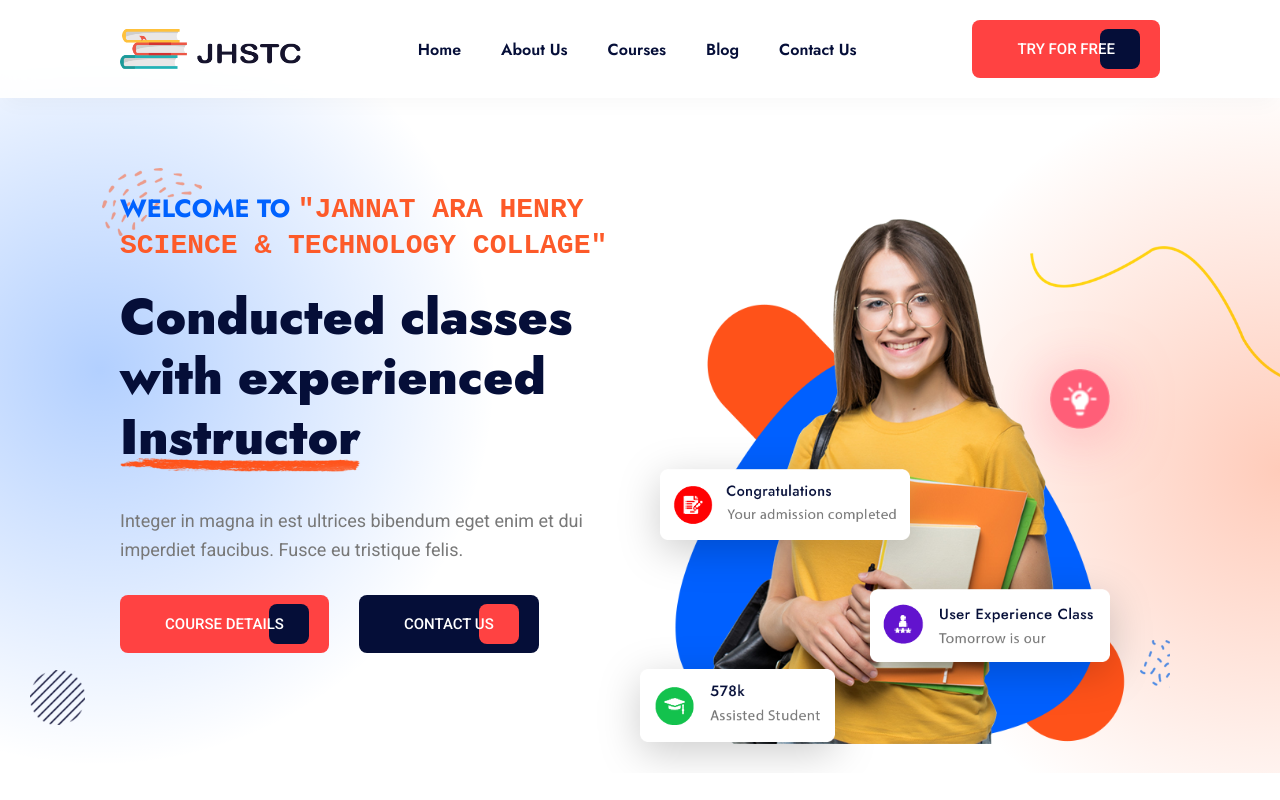
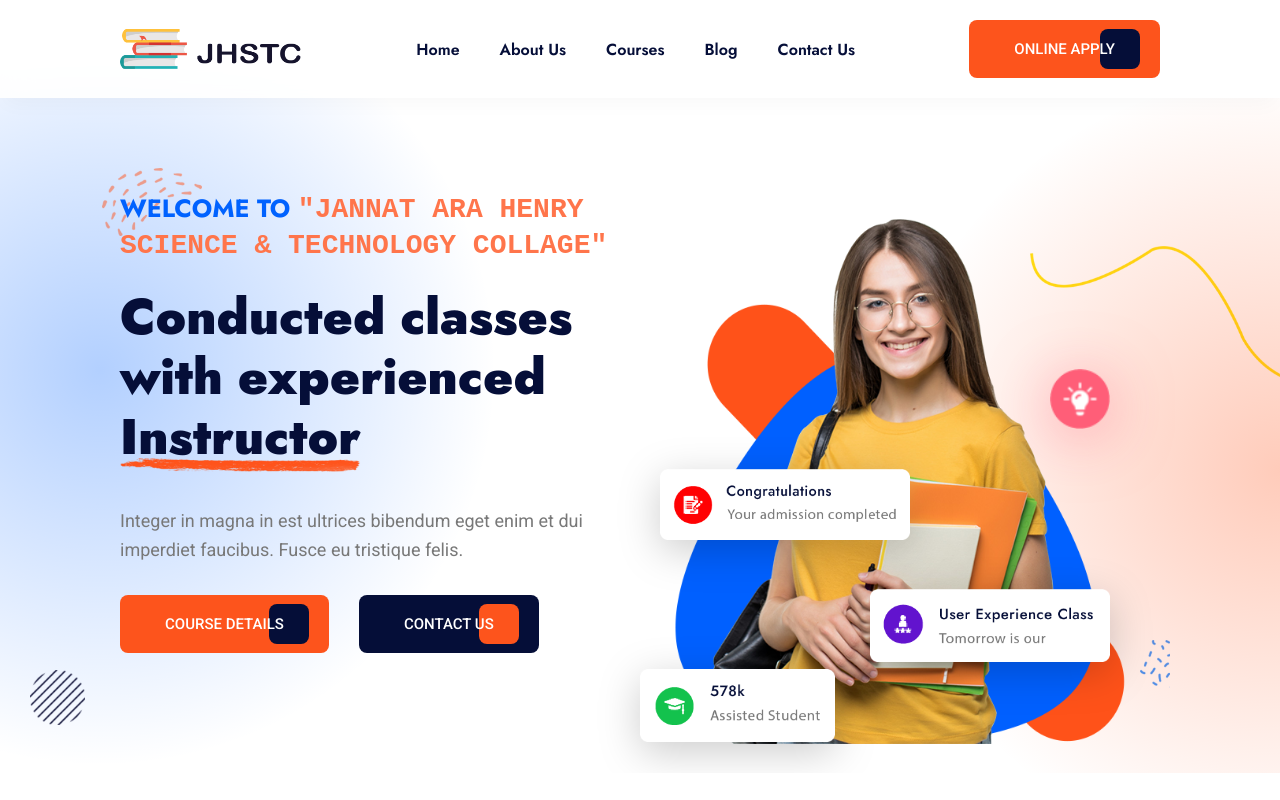
Before and after one commit to dev-mhrony/Education-Website---Frontend-by-MH-RONY-, a plain HTML site: page index.html in a window 1280 px wide. Shown: the top 800 px of the page. Drawn offline with nearby package versions, Linux system fonts and the light colour scheme.

Commit message:
Demo Project Done - 27/06/2022

```diff
--- a/assets/css/animation.css
+++ b/assets/css/animation.css
@@ -4,8 +4,8 @@
 
 /**
  * copyright 2022 @dev-mhrony
+ * Website : www.developerrony.com
  */
-
 
 
 
--- a/assets/css/media_queries.css
+++ b/assets/css/media_queries.css
@@ -4,8 +4,8 @@
 
 /**
  * copyright 2022 @dev-mhrony
+ * Website : www.developerrony.com
  */
-
 
 
 
--- a/assets/css/style.css
+++ b/assets/css/style.css
@@ -4,6 +4,7 @@
 
 /**
  * copyright 2022 @dev-mhrony
+ * Website : www.developerrony.com
  */
 
 
--- a/assets/css/variable.css
+++ b/assets/css/variable.css
@@ -4,6 +4,7 @@
 
 /**
  * copyright 2022 @dev-mhrony
+ * Website : www.developerrony.com
  */
 
 
@@ -20,7 +21,7 @@
    * colors
    */
 
-  --red-orange-color-wheel: hsl(0, 100%, 63%);
+  --red-orange-color-wheel: hsl(15, 98%, 55%);
   --ultramarine-blue: hsl(217, 100%, 50%);
   --lavender-blue: hsl(229, 96%, 91%);
   --oxford-blue: hsl(229, 84%, 12%);
--- a/assets/js/script.js
+++ b/assets/js/script.js
@@ -1,4 +1,7 @@
-//copyright 2022 @dev-mhrony
+
+// copyright 2022 @dev-mhrony
+// Website : www.developerrony.com
+
 'use strict';
 
 // navbar variables
--- a/index.html
+++ b/index.html
@@ -1,5 +1,8 @@
 <!DOCTYPE html>
 <html lang="en">
+
+  <!-- copyright 2022 @dev-mhrony -->
+  <!-- Website : www.developerrony.com -->
 
 <head>
   <meta charset="UTF-8">
@@ -66,7 +69,7 @@
         </ul>
 
         <button class="btn btn-primary">
-          <p class="btn-text">Try for free</p>
+          <p class="btn-text">Online Apply</p>
           <span class="square"></span>
         </button>
 
@@ -107,7 +110,7 @@
 
         <div class="home-left">
 
-          <p class="section-subtitle" style="font-size: 25px;">Welcome To <b style="color:#FD5A29; font-family: monospace; font-size: 28px; ">"Jannat Ara Henry Science & Technology Collage"</b> </p>
+          <p class="section-subtitle" style="font-size: 25px;">Welcome To <b style="color:#ff754b; font-family: monospace; font-size: 28px; ">"Jannat Ara Henry Science & Technology Collage"</b> </p>
 
           <h1 class="main-heading" style="font-size: 50px;">
             Conducted classes with experienced
```
